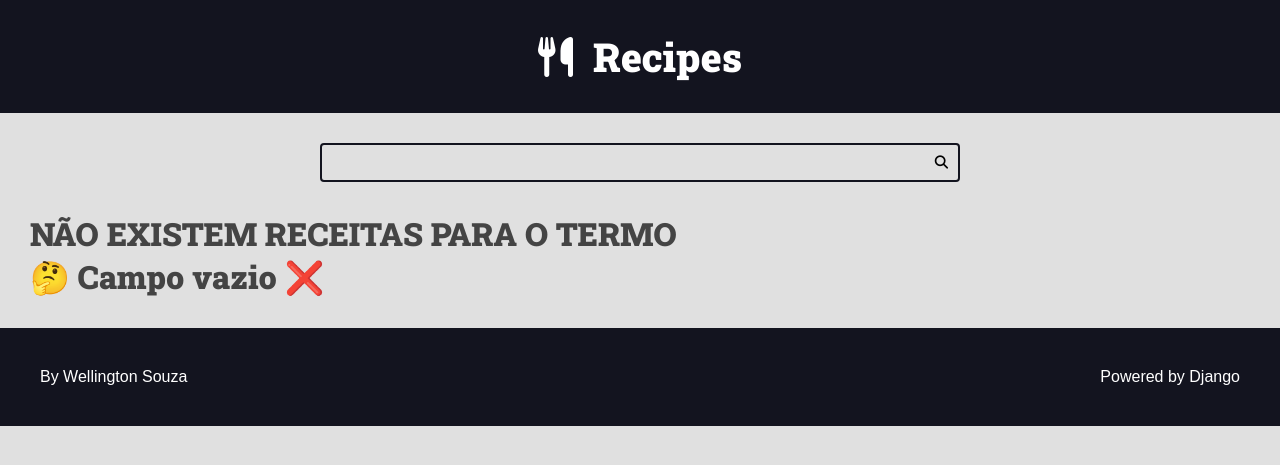
After one commit to BGWellSS/udemy-django-studies, a Django app: page /receita/busca/ in a window 1280 px wide. The commit adds this page. Shown: the top 465 px of the page. Run offline with Django 5.2, Linux system fonts and the light colour scheme.

Commit message:
Sistema de busca

```diff
--- /dev/null
+++ b/receitas/templates/receitas/pages/busca.html
@@ -0,0 +1,16 @@
+{% extends "receitas/base.html" %}
+
+{% block titulo %}{{titulo}}{% endblock titulo %}
+
+{% block conteudo %}
+  <div class="main-content main-content-list container">
+    {% for receita in receitas %}
+      {% include "receitas/partials/receita.html" %}
+    {% empty %}
+      <div class="empty-search-container">
+        <h1 class="status-404">NÃO EXISTEM RECEITAS PARA O TERMO</h1>
+        <h1 class="status-404 term-search">{{termo}}</h1>
+      </div>
+    {% endfor %}
+  </div>
+{% endblock conteudo %}
--- a/receitas/templates/receitas/partials/pesquisa.html
+++ b/receitas/templates/receitas/partials/pesquisa.html
@@ -1,7 +1,7 @@
 <div class="search-container">
   <div class="container">
-    <form action="" class="search-form">
-      <input type="search" class="search-input" name="search">
+    <form action="{% url 'receitas:busca' %}" class="search-form">
+      <input type="search" class="search-input" name="q">
       <button type="submit" class="search-button"><i class="fas fa-search"></i></button>
     </form>
   </div>
--- a/receitas/urls.py
+++ b/receitas/urls.py
@@ -8,6 +8,7 @@ app_name = ReceitasConfig.name
 urlpatterns = [
     path('', views.index, name='index'),
     # https://docs.djangoproject.com/pt-br/5.0/topics/http/urls/
+    path('receita/busca/', views.busca, name='busca'),
+    path('receita/categoria/<int:categoria_id>/', views.categoria, name='categoria'),
     path('receita/<int:id>/', views.receita, name='receita'),
-    path('receita/categoria/<int:categoria_id>/', views.categoria, name='categoria'),
 ]
--- a/receitas/views.py
+++ b/receitas/views.py
@@ -64,3 +64,18 @@ def categoria(request, categoria_id):
         'receitas': receitas,
         'titulo': f'Categoria - {categoria_nome}',
     }, status=200)
+
+
+def busca(request):
+    termo = request.GET.get('q')
+
+    if termo:
+        receitas = Receita.objects.filter(publicada=True, titulo__icontains=termo).order_by('-id')
+    else:
+        receitas = None
+
+    return render(request, 'receitas/pages/busca.html', context={
+        'receitas': receitas,
+        'titulo': f'Busca - {termo}',
+        'termo': termo if termo else '🤔 Campo vazio ❌',
+    }, status=200)
```
Also changed, not shown: receitas/static/receitas/css/style.css (+17 -2 lines).
